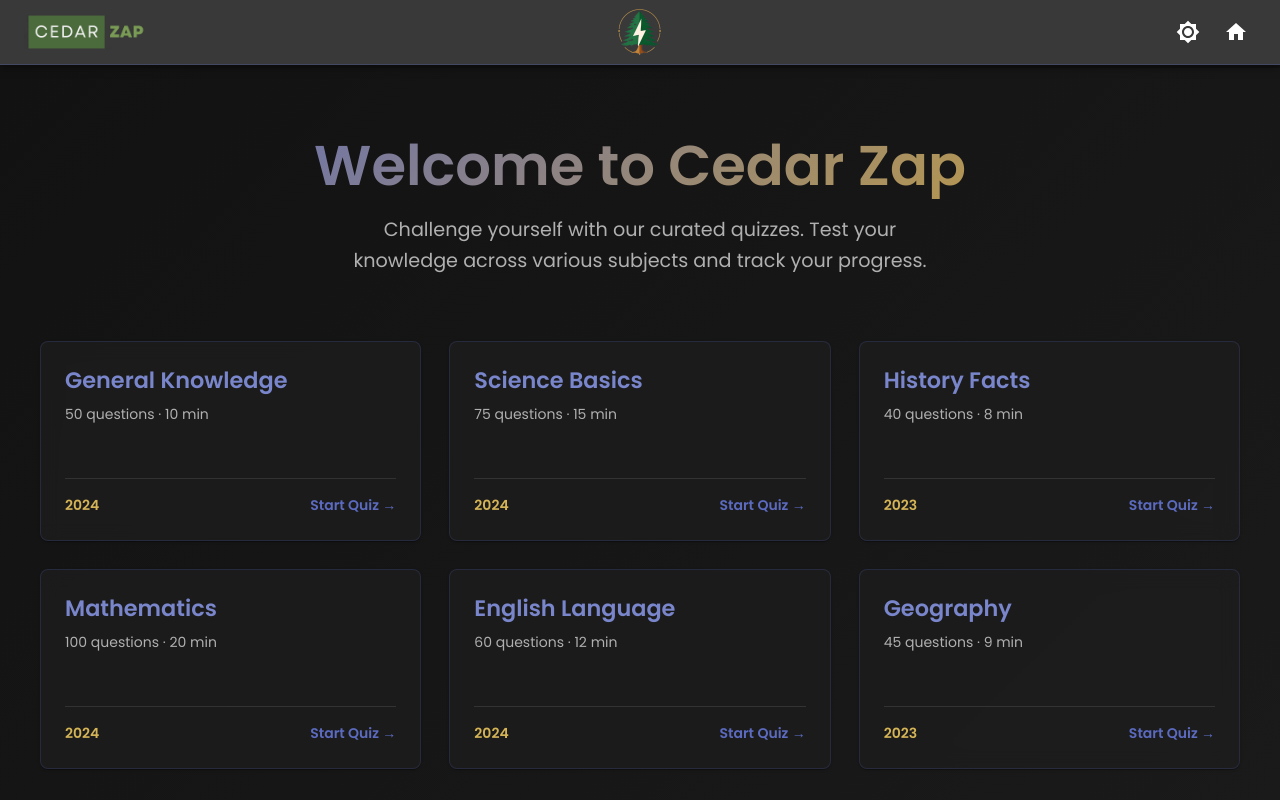
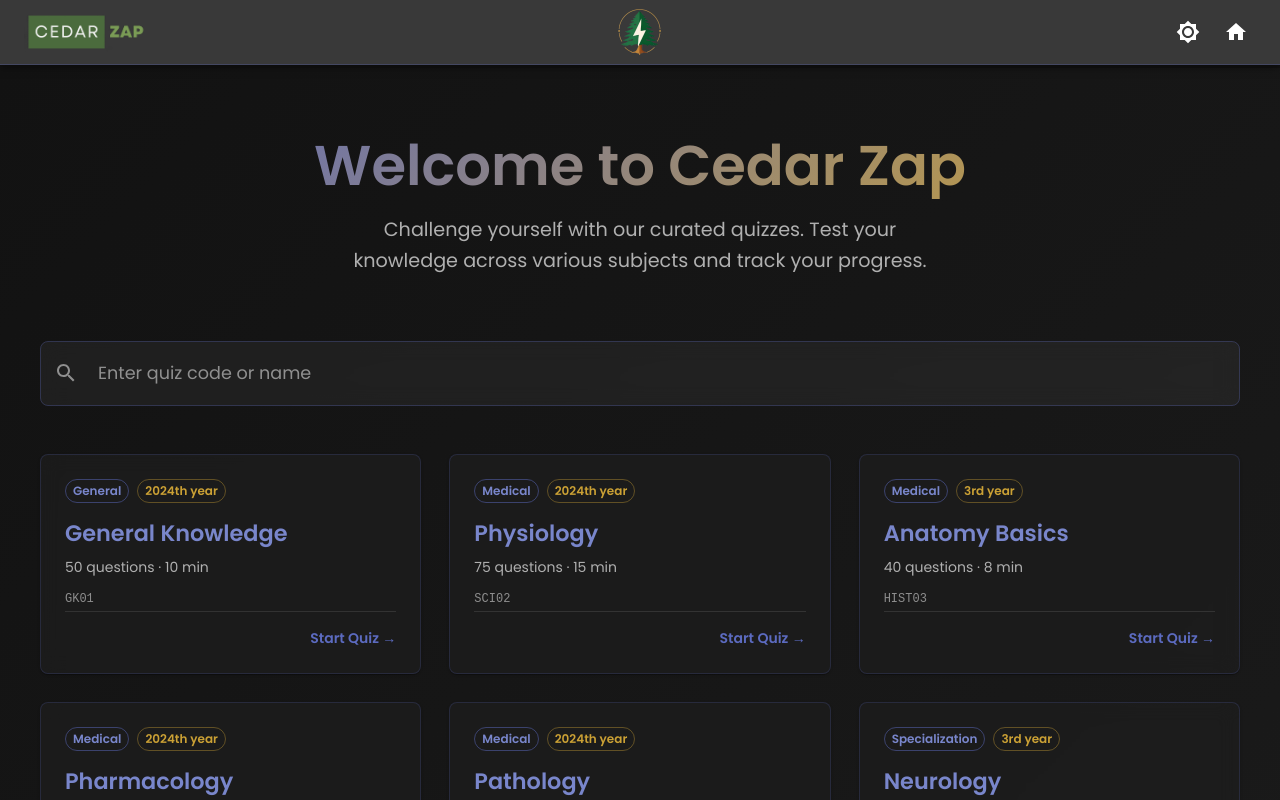
Before and after one commit to jmsazz00/cedar-zap, a React (Vite) app: page / in a window 1280 px wide. Shown: the top 800 px of the page. Built offline with nearby package versions, Linux system fonts and the light colour scheme.

Commit message:
Updated HomePage.tsx

```diff
--- /dev/null
+++ b/src/components/QuizEmptyState.tsx
@@ -0,0 +1,62 @@
+import { Box, Typography } from "@mui/material";
+import SearchOffIcon from "@mui/icons-material/SearchOff";
+import { useTheme } from "@mui/material/styles";
+
+interface QuizEmptyStateProps {
+  query: string;
+}
+
+const QuizEmptyState = ({ query }: QuizEmptyStateProps) => {
+  const theme = useTheme();
+
+  return (
+    <Box
+      sx={{
+        textAlign: "center",
+        py: 8,
+        px: 2,
+      }}
+    >
+      <SearchOffIcon
+        sx={{
+          fontSize: { xs: "3rem", md: "4rem" },
+          color:
+            theme.palette.mode === "dark"
+              ? "rgba(92, 107, 192, 0.3)"
+              : "rgba(92, 107, 192, 0.2)",
+          mb: 2,
+        }}
+      />
+      <Typography
+        variant="h5"
+        sx={{
+          fontWeight: 600,
+          mb: 1,
+          color:
+            theme.palette.mode === "dark"
+              ? "text.primary"
+              : "text.primary",
+        }}
+      >
+        No quizzes found
+      </Typography>
+      <Typography
+        variant="body1"
+        sx={{
+          color:
+            theme.palette.mode === "dark"
+              ? "text.secondary"
+              : "text.secondary",
+          maxWidth: "400px",
+          mx: "auto",
+          lineHeight: 1.6,
+        }}
+      >
+        No quizzes match "{query}". Try searching for a different code, name, or
+        specialty.
+      </Typography>
+    </Box>
+  );
+};
+
+export default QuizEmptyState;
--- /dev/null
+++ b/src/components/QuizFilter.tsx
@@ -0,0 +1,87 @@
+import { TextField, Box, InputAdornment } from "@mui/material";
+import SearchIcon from "@mui/icons-material/Search";
+import { useTheme } from "@mui/material/styles";
+
+interface QuizFilterProps {
+  value: string;
+  onChange: (value: string) => void;
+  placeholder?: string;
+}
+
+const QuizFilter = ({
+  value,
+  onChange,
+  placeholder = "Enter quiz code or name",
+}: QuizFilterProps) => {
+  const theme = useTheme();
+
+  return (
+    <Box sx={{ mb: 6 }}>
+      <TextField
+        fullWidth
+        placeholder={placeholder}
+        value={value}
+        onChange={(e) => onChange(e.target.value)}
+        InputProps={{
+          startAdornment: (
+            <InputAdornment position="start">
+              <SearchIcon
+                sx={{
+                  color:
+                    theme.palette.mode === "dark"
+                      ? "rgba(255, 255, 255, 0.5)"
+                      : "rgba(0, 0, 0, 0.3)",
+                }}
+              />
+            </InputAdornment>
+          ),
+        }}
+        sx={{
+          "& .MuiOutlinedInput-root": {
+            background:
+              theme.palette.mode === "dark"
+                ? "rgba(255, 255, 255, 0.05)"
+                : "rgba(255, 255, 255, 0.8)",
+            backdropFilter: "blur(10px)",
+            borderRadius: 2,
+            fontSize: { xs: "1rem", md: "1.1rem" },
+            transition: "all 0.3s ease",
+            "& fieldset": {
+              borderColor:
+                theme.palette.mode === "dark"
+                  ? "rgba(92, 107, 192, 0.3)"
+                  : "rgba(92, 107, 192, 0.2)",
+            },
+            "&:hover fieldset": {
+              borderColor:
+                theme.palette.mode === "dark"
+                  ? "rgba(92, 107, 192, 0.5)"
+                  : "rgba(92, 107, 192, 0.4)",
+            },
+            "&.Mui-focused fieldset": {
+              borderColor: "primary.main",
+              boxShadow:
+                theme.palette.mode === "dark"
+                  ? "0 0 0 3px rgba(92, 107, 192, 0.15)"
+                  : "0 0 0 3px rgba(92, 107, 192, 0.1)",
+            },
+          },
+          "& .MuiOutlinedInput-input": {
+            color:
+              theme.palette.mode === "dark"
+                ? "text.primary"
+                : "text.primary",
+            fontSize: { xs: "1rem", md: "1.1rem" },
+            py: 2.5,
+            px: 1.5,
+            "&::placeholder": {
+              opacity: theme.palette.mode === "dark" ? 0.5 : 0.6,
+            },
+          },
+        }}
+      />
+    </Box>
+  );
+};
+
+export default QuizFilter;
--- a/src/pages/HomePage.tsx
+++ b/src/pages/HomePage.tsx
@@ -1,62 +1,86 @@
-import { Box, Typography, useTheme, Card } from "@mui/material";
+import { Box, Typography, useTheme, Card, Chip } from "@mui/material";
 import { useNavigate } from "react-router-dom";
-
-interface Quiz {
-  id: string;
-  name: string;
-  year: number;
-  duration: number;
-  questions: number;
-}
+import { useState, useMemo } from "react";
+import Quiz from "../entities/Quiz";
+import QuizFilter from "../components/QuizFilter";
+import QuizEmptyState from "../components/QuizEmptyState";
 
 const HomePage = () => {
   const navigate = useNavigate();
   const theme = useTheme();
+  const [filterQuery, setFilterQuery] = useState("");
 
   const quizzes: Quiz[] = [
     {
       id: "1",
+      code: "GK01",
       name: "General Knowledge",
+      specialty: "General",
       year: 2024,
       duration: 600,
       questions: 50,
     },
     {
       id: "2",
-      name: "Science Basics",
+      code: "SCI02",
+      name: "Physiology",
+      specialty: "Medical",
       year: 2024,
       duration: 900,
       questions: 75,
     },
     {
       id: "3",
-      name: "History Facts",
+      code: "HIST03",
+      name: "Anatomy Basics",
+      specialty: "Medical",
       year: 2023,
       duration: 480,
       questions: 40,
     },
     {
       id: "4",
-      name: "Mathematics",
+      code: "PHARM04",
+      name: "Pharmacology",
+      specialty: "Medical",
       year: 2024,
       duration: 1200,
       questions: 100,
     },
     {
       id: "5",
-      name: "English Language",
+      code: "PATH05",
+      name: "Pathology",
+      specialty: "Medical",
       year: 2024,
       duration: 720,
       questions: 60,
     },
     {
       id: "6",
-      name: "Geography",
+      code: "NEURO06",
+      name: "Neurology",
+      specialty: "Specialization",
       year: 2023,
       duration: 540,
       questions: 45,
     },
   ];
+
+  const filteredQuizzes = useMemo(() => {
+    if (!filterQuery.trim()) return quizzes;
+
+    const query = filterQuery.toLowerCase().trim();
+
+    return quizzes.filter((quiz) => {
+      const matchName = quiz.name.toLowerCase().includes(query);
+      const matchCode = quiz.code.toLowerCase().includes(query);
+      const matchSpecialty = quiz.specialty.toLowerCase().includes(query);
+      const matchYear = quiz.year.toString().includes(query);
+
+      return matchName || matchCode || matchSpecialty || matchYear;
+    });
+  }, [filterQuery, quizzes]);
 
   const handleQuizClick = (quiz: Quiz) => {
     navigate(`/quiz/${quiz.id}`);
@@ -65,6 +89,14 @@
   const formatDuration = (seconds: number) => {
     const minutes = Math.floor(seconds / 60);
     return `${minutes} min`;
+  };
+
+  const getYearLabel = (year: number) => {
+    const yearNum = year % 10;
+    if (yearNum === 1) return "1st year";
+    if (yearNum === 2) return "2nd year";
+    if (yearNum === 3) return "3rd year";
+    return `${year}th year`;
   };
 
   return (
@@ -117,6 +149,11 @@
           </Typography>
         </Box>
 
+        <QuizFilter value={filterQuery} onChange={setFilterQuery} />
+
+        {filteredQuizzes.length === 0 ? (
+          <QuizEmptyState query={filterQuery} />
+        ) : (
           <Box
             sx={{
               display: "grid",
@@ -129,7 +166,7 @@
               perspective: "1000px",
             }}
           >
-          {quizzes.map((quiz) => (
+            {filteredQuizzes.map((quiz) => (
               <Card
                 key={quiz.id}
                 onClick={() => handleQuizClick(quiz)}
@@ -163,10 +200,46 @@
                   display: "flex",
                   flexDirection: "column",
                   justifyContent: "space-between",
-                minHeight: "200px",
+                  minHeight: "220px",
                 }}
               >
                 <Box>
+                  <Box sx={{ display: "flex", gap: 1, mb: 2, flexWrap: "wrap" }}>
+                    <Chip
+                      label={quiz.specialty}
+                      size="small"
+                      variant="outlined"
+                      sx={{
+                        fontSize: "0.75rem",
+                        fontWeight: 600,
+                        borderColor:
+                          theme.palette.mode === "dark"
+                            ? "rgba(92, 107, 192, 0.5)"
+                            : "rgba(92, 107, 192, 0.3)",
+                        color:
+                          theme.palette.mode === "dark"
+                            ? "primary.light"
+                            : "primary.main",
+                      }}
+                    />
+                    <Chip
+                      label={getYearLabel(quiz.year)}
+                      size="small"
+                      variant="outlined"
+                      sx={{
+                        fontSize: "0.75rem",
+                        fontWeight: 600,
+                        borderColor:
+                          theme.palette.mode === "dark"
+                            ? "rgba(203, 161, 53, 0.4)"
+                            : "rgba(203, 161, 53, 0.3)",
+                        color:
+                          theme.palette.mode === "dark"
+                            ? "#CBA135"
+                            : "#a67b2a",
+                      }}
+                    />
+                  </Box>
                   <Typography
                     variant="h5"
                     sx={{
@@ -188,17 +261,30 @@
                         theme.palette.mode === "dark"
                           ? "text.secondary"
                           : "text.secondary",
-                    mb: 2,
+                      mb: 1,
                     }}
                   >
                     {quiz.questions} questions · {formatDuration(quiz.duration)}
+                  </Typography>
+                  <Typography
+                    variant="caption"
+                    sx={{
+                      color:
+                        theme.palette.mode === "dark"
+                          ? "rgba(255, 255, 255, 0.5)"
+                          : "rgba(0, 0, 0, 0.5)",
+                      fontFamily: "monospace",
+                      fontWeight: 500,
+                    }}
+                  >
+                    {quiz.code}
                   </Typography>
                 </Box>
 
                 <Box
                   sx={{
                     display: "flex",
-                  justifyContent: "space-between",
+                    justifyContent: "flex-end",
                     alignItems: "center",
                     pt: 2,
                     borderTop: "1px solid",
@@ -208,18 +294,6 @@
                         : "rgba(0, 0, 0, 0.05)",
                   }}
                 >
-                <Typography
-                  sx={{
-                    fontSize: "0.875rem",
-                    color:
-                      theme.palette.mode === "dark"
-                        ? "secondary.light"
-                        : "secondary.dark",
-                    fontWeight: 600,
-                  }}
-                >
-                  {quiz.year}
-                </Typography>
                   <Typography
                     sx={{
                       fontSize: "0.875rem",
@@ -233,6 +307,7 @@
               </Card>
             ))}
           </Box>
+        )}
       </Box>
     </Box>
   );
--- a/src/pages/QuizPage.tsx
+++ b/src/pages/QuizPage.tsx
@@ -1,16 +1,21 @@
 import { useParams, useNavigate } from "react-router-dom";
 import { useEffect } from "react";
 import QuizLayout from "../components/QuizLayout";
+import Quiz from "../entities/Quiz";
 
 const QuizPage = () => {
   const { quizId } = useParams();
   const navigate = useNavigate();
 
   // Temporary quiz instance before backend integration
-  const quiz = {
+  const quiz: Quiz = {
+    id: quizId || "physio-1",
+    code: "PX01",
     name: "Physio",
-    year: "2023-2024",
+    specialty: "Medical",
+    year: 2024,
     duration: 4800,
+    questions: 80,
   };
 
   useEffect(() => {
@@ -21,7 +26,7 @@
 
   if (!quizId) return null;
 
-  return <QuizLayout quiz={quiz} />;
+  return <QuizLayout quiz={quiz} quizId={quizId} />;
 };
 
 export default QuizPage;
```
Also changed, not shown: src/components/QuizLayout.tsx (+10 -3 lines), src/entities/Quiz.ts (+7 -3 lines). Lines whose indentation alone changed are shown as unchanged.
